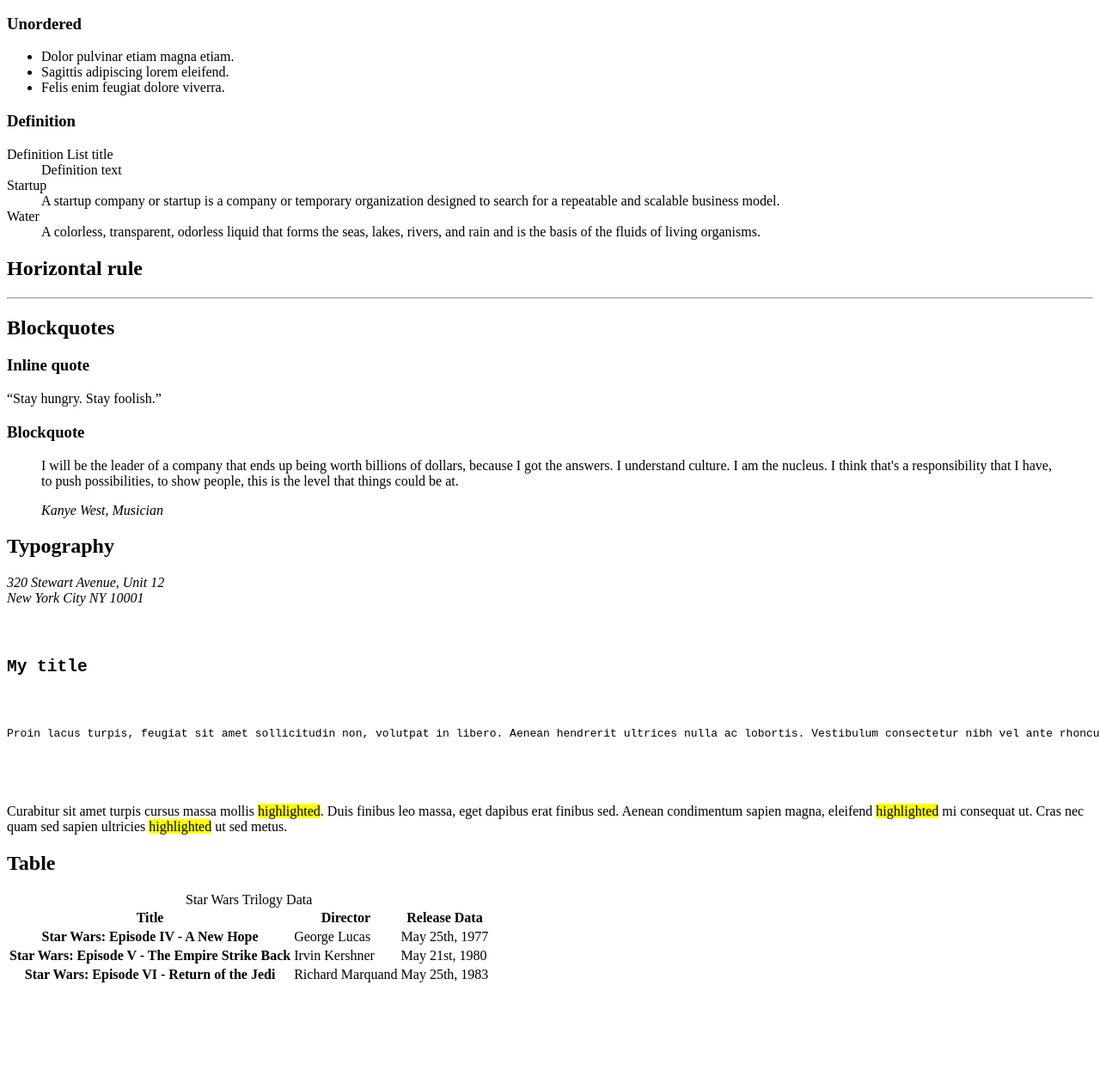
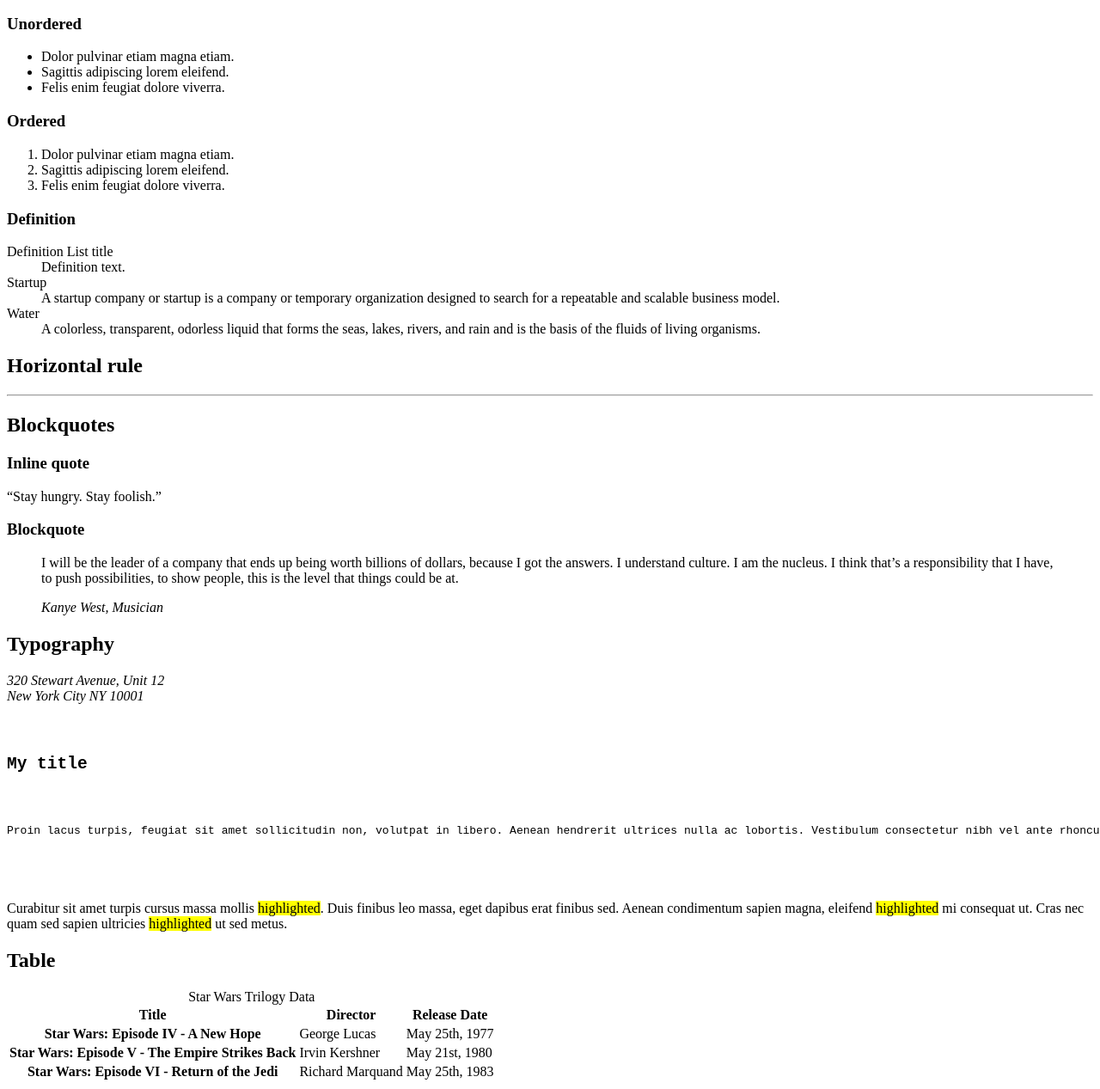
Before and after one commit to sunnypritchard/holbertonschool-web_front_end, a plain HTML site: page html_advanced/33-styleguide.html in a window 1280 px wide. Shown: the part 536-1803 px from the top of the page at 86% size. Before the commit the page ends 1690 px from the top, so only its background shows below. Drawn offline with Linux system fonts and the light colour scheme.

```diff
--- a/html_advanced/33-styleguide.html
+++ b/html_advanced/33-styleguide.html
@@ -1,20 +1,18 @@
 <!DOCTYPE html>
-<html lang="en" dir="ltr">
+<html lang="en">
 <head>
-        <meta charset="utf-8">
+    <meta charset="UTF-8">
     <meta name="viewport" content="width=device-width, initial-scale=1.0, viewport-fit=cover">
-        <title>Styleguide - Techium</title>
     <meta name="description" content="Techium is a digital agency">
     <link rel="icon" type="image/x-icon" href="./favicon.ico">
     <link rel="icon" type="image/png" href="./favicon.png">
+    <title>Styleguide - Techium</title>
 </head>
 <body>
     <header></header>
     <main>
         <section>
-                <header>
-                    <h2>Headings</h2>
-                </header>
+            <header><h2>Headings</h2></header>
             <h1>Heading level 1</h1>
             <h2>Heading level 2</h2>
             <h3>Heading level 3</h3>
@@ -23,18 +21,15 @@
             <h6>Heading level 6</h6>
         </section>
         <section>
-                <header>
-                    <h2>Paragraph</h2>
-                </header>
+            <header><h2>Paragraph</h2></header>
             <h2>Heading with a subtitle</h2>
             <p>This is my subtitle</p>
             <p>Nunc lacinia ante nunc ac lobortis. Interdum adipiscing gravida odio porttitor sem non mi integer non faucibus ornare mi ut ante amet placerat aliquet. Volutpat eu sed ante lacinia sapien lorem accumsan varius montes viverra nibh in adipiscing blandit tempus accumsan.</p>
         </section>
+
         <!-- Lists -->
         <section>
-                <header>
-                    <h2>Lists</h2>
-                </header>
+            <header><h2>Lists</h2></header>
             <div>
                 <h3>Unordered</h3>
                 <ul>
@@ -43,34 +38,34 @@
                     <li>Felis enim feugiat dolore viverra.</li>
                 </ul>
 
+                <h3>Ordered</h3>
+                <ol>
+                    <li>Dolor pulvinar etiam magna etiam.</li>
+                    <li>Sagittis adipiscing lorem eleifend.</li>
+                    <li>Felis enim feugiat dolore viverra.</li>
+                </ol>
+
                 <h3>Definition</h3>
                 <dl>
                     <dt>Definition List title</dt>
-                        <dd>Definition text</dd>
-
+                    <dd>Definition text.</dd>
                     <dt>Startup</dt>
                     <dd>A startup company or startup is a company or temporary organization designed to search for a repeatable and scalable business model.</dd>
-
                     <dt>Water</dt>
                     <dd>A colorless, transparent, odorless liquid that forms the seas, lakes, rivers, and rain and is the basis of the fluids of living organisms.</dd>
                 </dl>
             </div>
         </section>
+
         <!-- Horizontal rule -->
         <section>
-                <header>
-                    <h2>Horizontal rule</h2>
-                </header>
-                <div>
-                    <hr>
-                </div>
+            <header><h2>Horizontal rule</h2></header>
+            <div><hr></div>
         </section>
+
         <!-- Blockquotes -->
         <section>
-                    <header>
-                        <h2>Blockquotes</h2>
-                    </header>
-
+            <header><h2>Blockquotes</h2></header>
             <div>
                 <h3>Inline quote</h3>
                 <q>Stay hungry. Stay foolish.</q>
@@ -78,20 +73,17 @@
             <div>
                 <h3>Blockquote</h3>
                 <blockquote>
-                            <p>I will be the leader of a company that ends up being worth billions of dollars, because I got the answers. I understand culture. I am the nucleus. I think that's a responsibility that I have, to push possibilities, to show people, this is the level that things could be at.</p>
+                    <p>I will be the leader of a company that ends up being worth billions of dollars, because I got the answers. I understand culture. I am the nucleus. I think that’s a responsibility that I have, to push possibilities, to show people, this is the level that things could be at.</p>
                     <cite>Kanye West, Musician</cite>
                 </blockquote>
             </div>
         </section>
+
         <!-- Typography -->
         <section>
-                    <header>
-                        <h2>Typography</h2>
-                    </header>
+            <header><h2>Typography</h2></header>
             <div>
-                        <address>
-                            320 Stewart Avenue, Unit 12<br>New York City NY 10001
-                        </address>
+                <address>320 Stewart Avenue, Unit 12<br>New York City NY 10001</address>
             </div>
             <div>
                 <pre>
@@ -102,23 +94,20 @@
                 </pre>
             </div>
             <div>
-                        <p>
-                            Curabitur sit amet turpis cursus massa mollis <mark>highlighted</mark>. Duis finibus leo massa, eget dapibus erat finibus sed. Aenean condimentum sapien magna, eleifend <mark>highlighted</mark> mi consequat ut. Cras nec quam sed sapien ultricies <mark>highlighted</mark> ut sed metus.
-                        </p>
+                <p>Curabitur sit amet turpis cursus massa mollis <mark>highlighted</mark>. Duis finibus leo massa, eget dapibus erat finibus sed. Aenean condimentum sapien magna, eleifend <mark>highlighted</mark> mi consequat ut. Cras nec quam sed sapien ultricies <mark>highlighted</mark> ut sed metus.</p>
             </div>
         </section>
+
         <!-- Table -->
         <section>
-                    <header>
-                        <h2>Table</h2>
-                    </header>
+            <header><h2>Table</h2></header>
             <table>
                 <caption>Star Wars Trilogy Data</caption>
                 <thead>
                     <tr>
                         <th scope="col">Title</th>
                         <th scope="col">Director</th>
-                                <th scope="col">Release Data </th>
+                        <th scope="col">Release Date</th>
                     </tr>
                 </thead>
                 <tbody>
@@ -128,7 +117,7 @@
                         <td>May 25th, 1977</td>
                     </tr>
                     <tr>
-                                <th scope="row">Star Wars: Episode V - The Empire Strike Back</th>
+                        <th scope="row">Star Wars: Episode V - The Empire Strikes Back</th>
                         <td>Irvin Kershner</td>
                         <td>May 21st, 1980</td>
                     </tr>
@@ -140,6 +129,7 @@
                 </tbody>
             </table>
         </section>
+
     </main>
     <footer></footer>
 </body>
```
Lines whose indentation alone changed are shown as unchanged.
